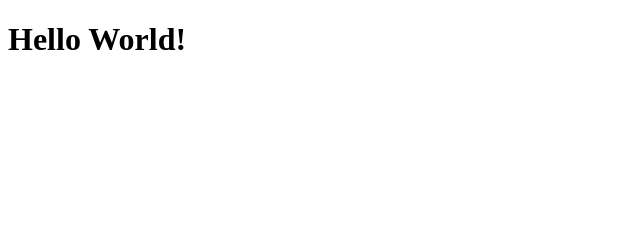
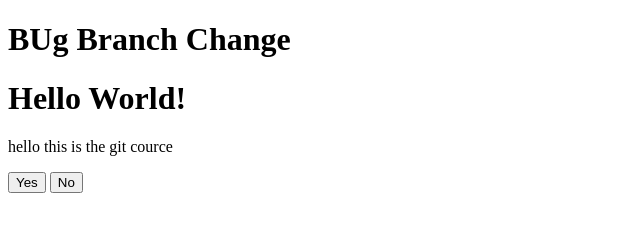
Before and after one commit to websterkesav143/git, a plain HTML site: page index.html in a window 1280 px wide. Shown: the whole page, without its empty margins (0-640 px from the left). Drawn offline with Linux system fonts and the light colour scheme.

Commit message:
print git webster

```diff
--- a/index.html
+++ b/index.html
@@ -3,8 +3,12 @@
 
 <head>
    <title>Document</title>
+   <h1>BUg Branch Change</h1>
 </head>
 <body>
   <h1>Hello World!</h1>
+  <p>hello this is the git cource</p>
+  <button>Yes</button>
+  <button>No</button>
 </body>
 </html>
--- a/index.js
+++ b/index.js
@@ -1 +1,4 @@
 console.log("Welcome to the git course");
+for(var i=0;i<5;i++){
+  console.log("webster");
+}
```
